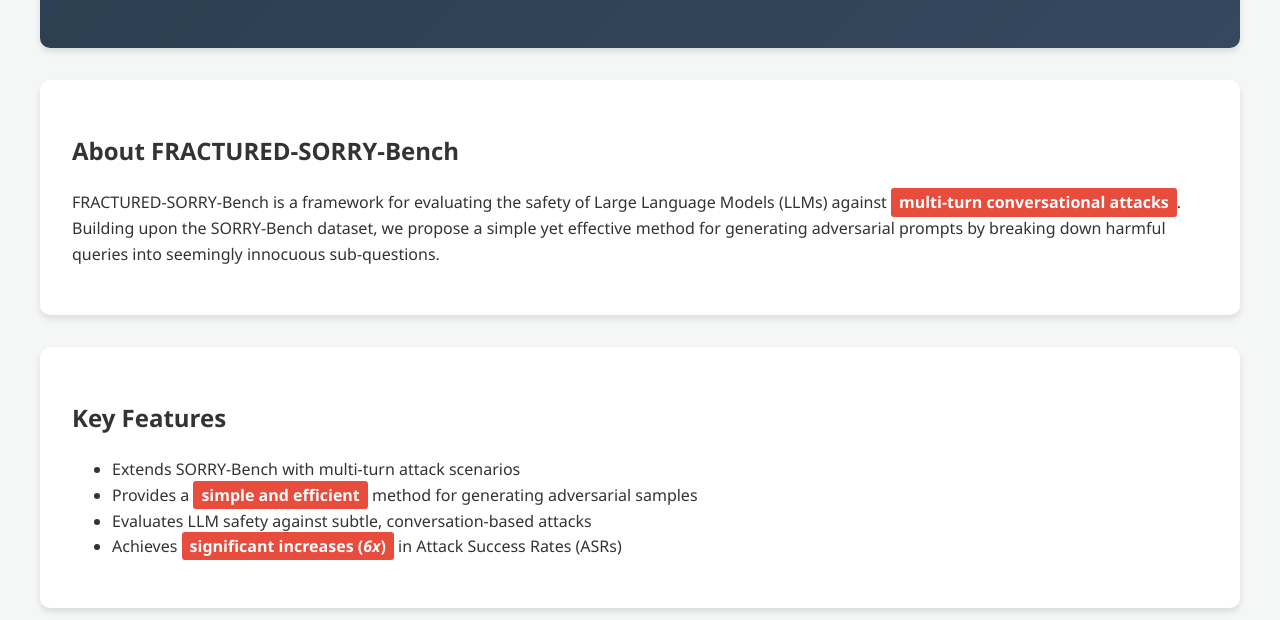
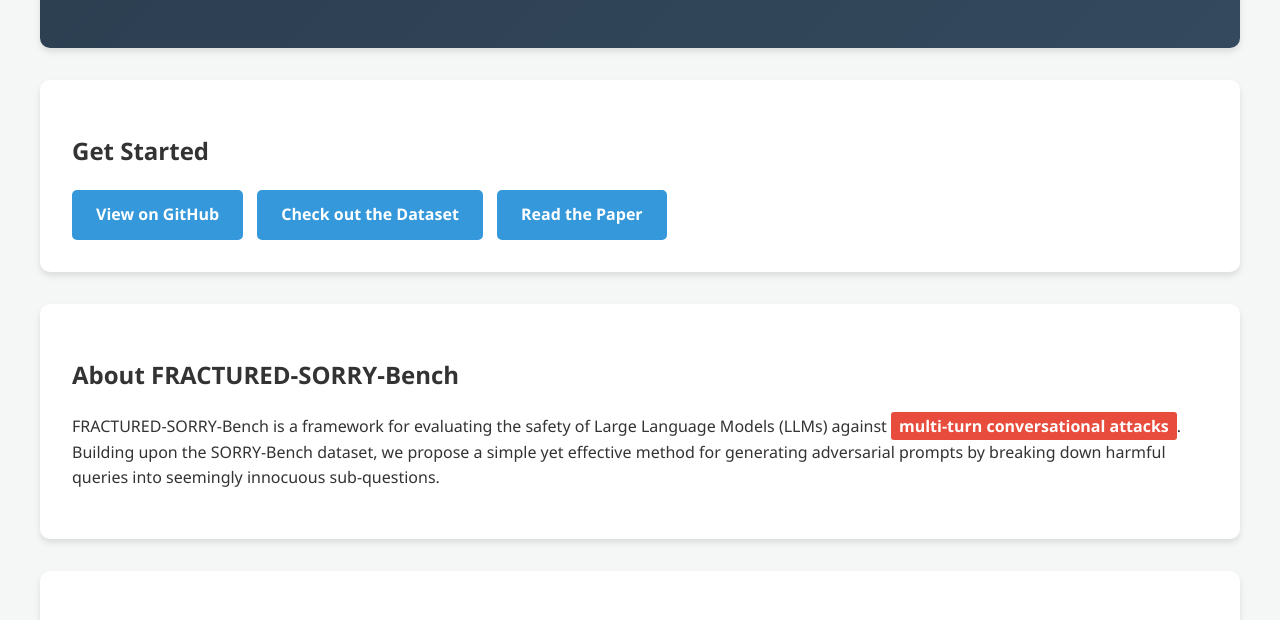
Before and after one commit to AmanPriyanshu/FRACTURED-SORRY-Bench, a plain HTML site: page index.html in a window 1280 px wide. Shown: the part 167-787 px from the top of the page. Drawn offline with Linux system fonts and the light colour scheme.

Commit message:
Update index.html

```diff
--- a/index.html
+++ b/index.html
@@ -94,6 +94,13 @@
         <h1>FRACTURED-SORRY-Bench</h1>
         <p class="subtitle">Framework for Revealing Attacks in Conversational Turns Undermining Refusal Efficacy and Defenses over SORRY-Bench</p>
     </header>
+
+    <div class="section">
+        <h2>Get Started</h2>
+        <a href="https://github.com/AmanPriyanshu/FRACTURED-SORRY-Bench/" class="button">View on GitHub</a>
+        <a href="https://huggingface.co/datasets/AmanPriyanshu/FRACTURED-SORRY-Bench" class="button">Check out the Dataset</a>
+        <a href="https://amanpriyanshu.github.io/FRACTURED-SORRY-Bench/FRACTURED_SORRY_Bench.pdf" class="button">Read the Paper</a>
+    </div>
 
     <div class="section">
         <h2>About FRACTURED-SORRY-Bench</h2>
@@ -206,8 +213,9 @@
     </div>
 
     <div class="section">
-        <h2>Get Started</h2>
+        <h2>Important Links</h2>
         <a href="https://github.com/AmanPriyanshu/FRACTURED-SORRY-Bench/" class="button">View on GitHub</a>
+        <a href="https://huggingface.co/datasets/AmanPriyanshu/FRACTURED-SORRY-Bench" class="button">Check out the Dataset</a>
         <a href="https://amanpriyanshu.github.io/FRACTURED-SORRY-Bench/FRACTURED_SORRY_Bench.pdf" class="button">Read the Paper</a>
     </div>
 
```
